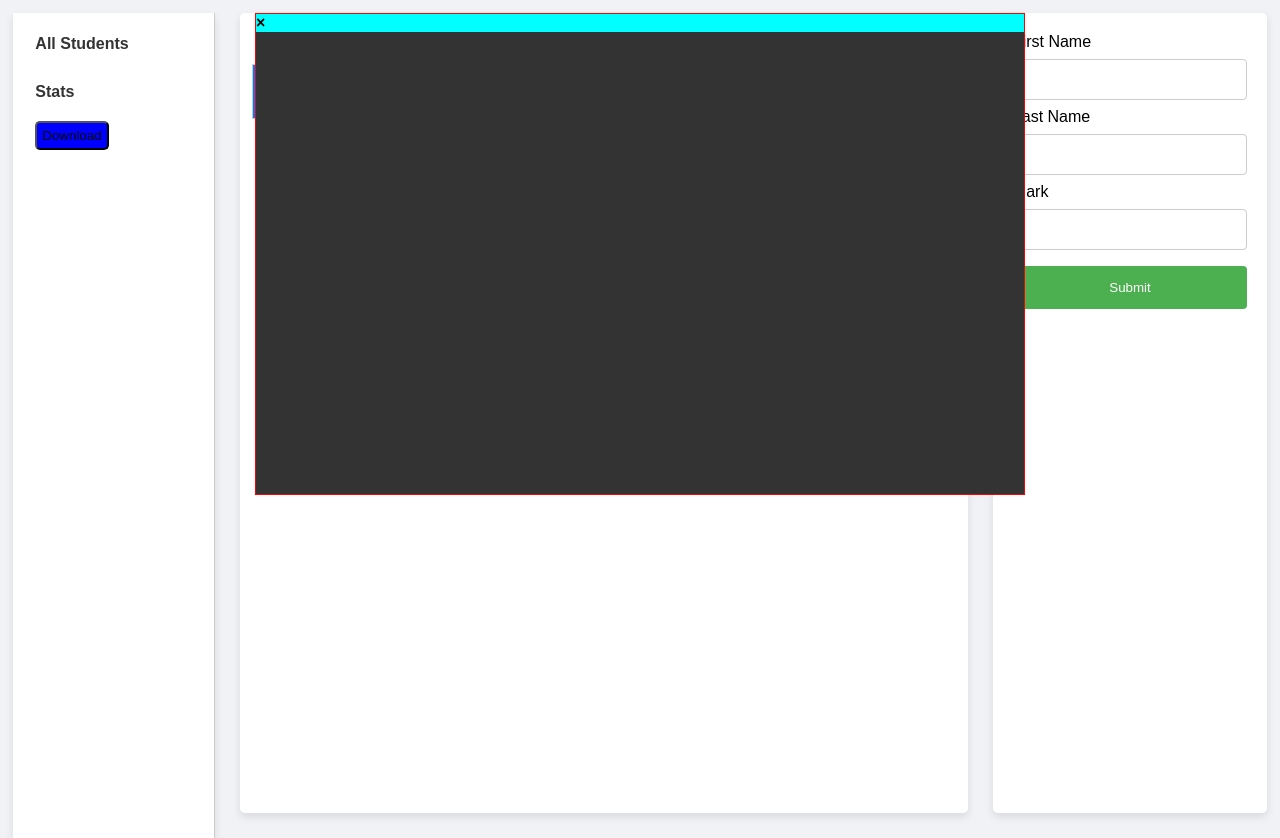
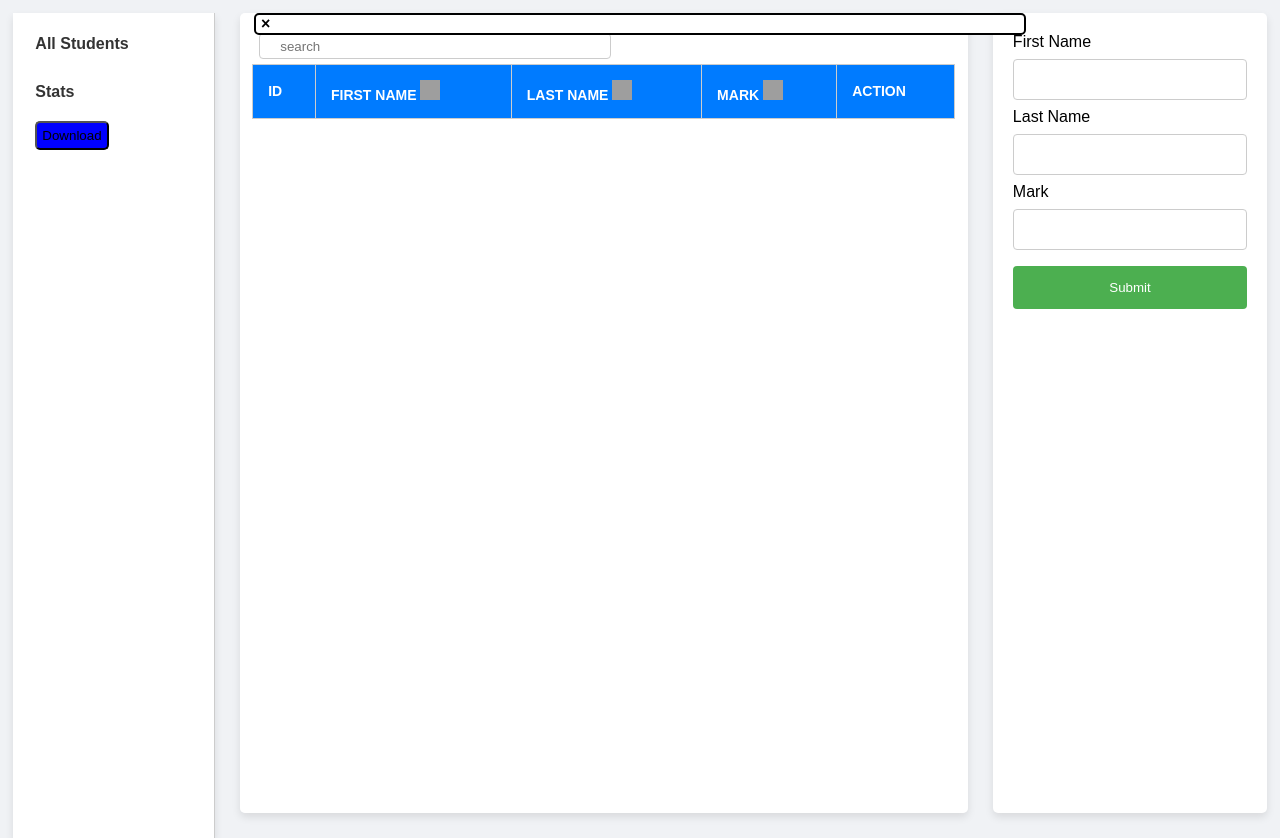
Before and after one commit to Darth-Tenebros/SMS, a plain HTML site: page index.html in a window 1280 px wide. Both pictures are taken after a click on the item "Stats". Drawn offline with Linux system fonts and the light colour scheme; grey boxes are pictures that could not be loaded.

Commit message:
update graph styles

```diff
--- a/css/main.css
+++ b/css/main.css
@@ -166,45 +166,46 @@ input[type=text] {
 }
 
 .modal {
-    border: 1px solid red;
+    border: 2px solid black;
+    border-radius: 5px;
     width: 60%;
-    height: 60%;
-    background-color: aqua;
+    height: auto;
+    background-color: #fff;
     position: fixed;
     left: 50%;
     transform: translate(-50%);
     display: none;
     z-index: 1;
-    overflow: hidden; /* No overflow for the modal itself */
+    overflow: auto;
 }
 
 .inner {
-    height: 100%;
-    background-color: #0056b3;
-    overflow: auto; /* Allow overflow for the inner container */
+    height: auto;
 }
 
 #close{
     font-weight: bolder;
     cursor: pointer;
+    margin: 5px;
 }
 
 .scroll-container {
     width: 100%;
     height: 100%;
     overflow-x: auto; /* Enable horizontal overflow */
-    overflow-y: hidden; /* Disable vertical overflow */
+    overflow-y: auto; /* Disable vertical overflow */
     background-color: #333;
 }
 
 #graph {
-    background-color: #333;
-    height: 100%;
-    width: 150%; /* Set a larger width to force overflow */
+    background-color: #b3afaf;
+    height: 80%;
+    width: 100%; /* Set a larger width to force overflow */
     display: flex;
     flex-direction: row;
     gap: 10px;
     transform: rotateX(180deg);
+    margin-bottom: 0;
 }
 
 #download{
@@ -215,3 +216,7 @@ input[type=text] {
     border-radius: 5px;
     right: 0;
 }
+
+#stats-footer{
+    height: auto;
+}
```
